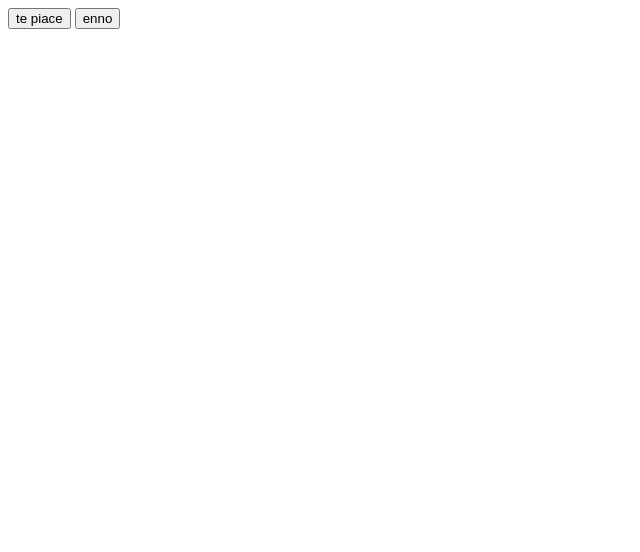
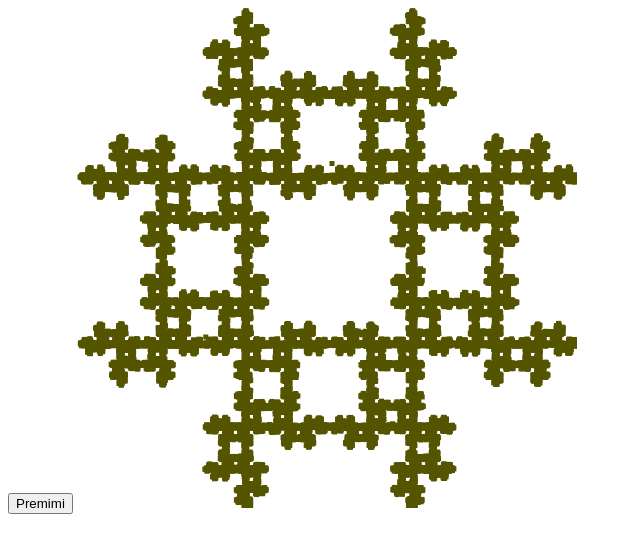
Before and after one commit to Ene-Daniele/Prep-all-verifica, a plain HTML site: page index.html in a window 1280 px wide. Shown: the whole page, without its empty margins (0-640 px from the left). Drawn offline with Linux system fonts and the light colour scheme.

Commit message:
funny squares (finished)

```diff
--- a/index.html
+++ b/index.html
@@ -1,21 +1,13 @@
-<!DOCTYPE html>
-<html lang="en">
-
+<html>
   <head>
     <meta charset="UTF-8">
     <script src="script.js"></script>
-        <link rel="stylesheet" type="text/css" href="styles.css">
+    <title>Fractals</title>
   </head>
-
   <body>
 
-        <button onclick="like()">te piace</button>
-        <button onclick="dislike()">enno</button>
-
-        <h1 id="iLike"></h1>
-        <h1 id="iDont"></h1>
-
+    <button onclick="fractalFunction()">Premimi</button>
+    <canvas width="500" height="500" id="canvas"></canvas>
 
   </body>
-
 </html>
--- a/script.js
+++ b/script.js
@@ -1,7 +1,48 @@
-function like() {
-    document.getElementById("iLike").innerHTML = "I like js!";
+let color = "#555500";
+document.addEventListener("DOMContentLoaded", domloaded, false);
+
+let canvas;
+let ctx;
+
+function domloaded() {
+
+  canvas = document.getElementById("canvas");
+  ctx = canvas.getContext("2d");
+  ctx.fillStyle = color;
+
+  const shape = [
+    { x: 0, y: 0 },
+    { x: 0, y: 500 },
+    { x: 500, y: 500 },
+    { x: 500, y: 0 }
+  ];
+
+  let point = {
+    x: Math.round(Math.random() * 500),
+    y: Math.round(Math.random() * 500)
+  };
+
+  let count = 0;
+  let previousRand = null;
+
+  while (count < 50000) {
+    let currentRand = Math.floor(Math.random() * shape.length);
+
+    if (currentRand !== previousRand) {
+      previousRand = currentRand;
+
+      let corner = shape[currentRand];
+      point.x = (point.x + corner.x) / 2;
+      point.y = (point.y + corner.y) / 2;
+      ctx.fillRect(point.x, point.y, 5, 5);
+      count++;
+    }
   }
+}
 
-function dislike() {
-  document.getElementById("iDont").innerHTML = "I dont";
+function fractalFunction() {
+
+  ctx.clearRect(0, 0, canvas.width, canvas.height)
+  color = "#ff0000";
+  domloaded();
 }
```
Lines whose indentation alone changed are shown as unchanged.
